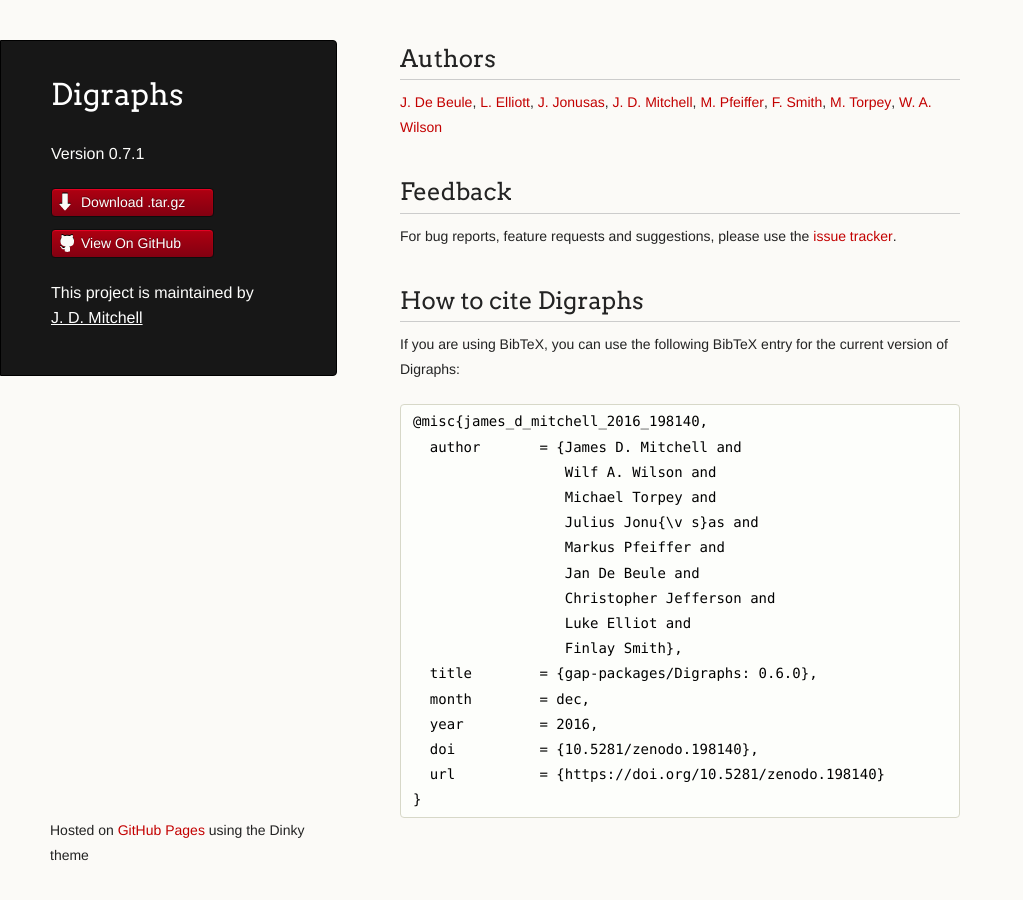
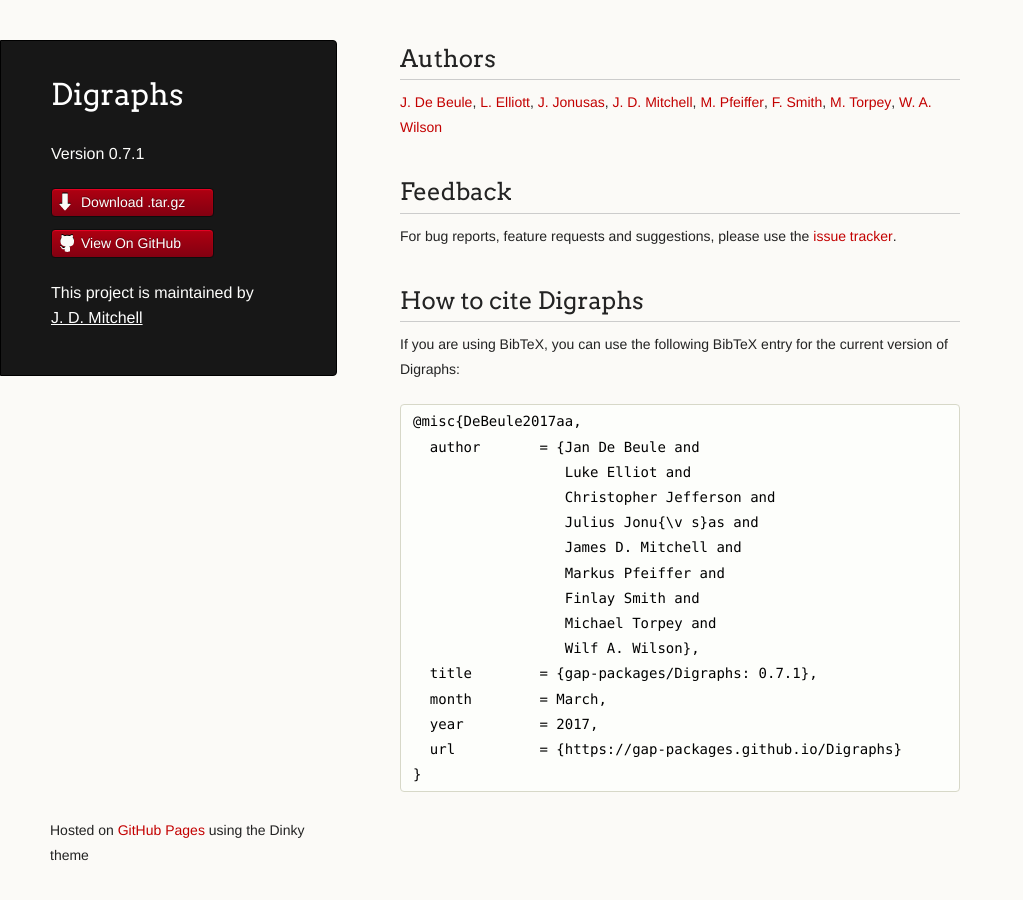
Before and after one commit to digraphs/Digraphs, a Jekyll site: the page built from index.md, in a window 1280 px wide and 900 px high, scrolled down 673 px. Shown: the whole window, without its empty margins (0-1023 px from the left). Built offline with Jekyll 4.4.1, drawn with Linux system fonts in a browser that asks for light colours; our own code applies the rules of GitHub Pages for plain Markdown files; after the commit the page ends 1547 px from its top, so only the background shows below that.

Commit message:
Update BibTex entry

```diff
--- a/index.md
+++ b/index.md
@@ -46,19 +46,18 @@
 If you are using BibTeX, you can use the following BibTeX entry for the current
 version of {{site.data.package.name}}:
 
-<pre style="white-space: pre-wrap;">@misc{james_d_mitchell_2016_198140,
-  author       = {James D. Mitchell and
-                  Wilf A. Wilson and
+<pre style="white-space: pre-wrap;">@misc{DeBeule2017aa,
+  author       = {Jan De Beule and
+                  Luke Elliot and
+                  Christopher Jefferson and
+                  Julius Jonu{\v s}as and
+                  James D. Mitchell and
+                  Markus Pfeiffer and
+                  Finlay Smith and
                   Michael Torpey and
-                  Julius Jonu{\v s}as and
-                  Markus Pfeiffer and
-                  Jan De Beule and
-                  Christopher Jefferson and
-                  Luke Elliot and
-                  Finlay Smith},
-  title        = {gap-packages/Digraphs: 0.6.0},
-  month        = dec,
-  year         = 2016,
-  doi          = {10.5281/zenodo.198140},
-  url          = {https://doi.org/10.5281/zenodo.198140}
+                  Wilf A. Wilson},
+  title        = {gap-packages/Digraphs: 0.7.1},
+  month        = March,
+  year         = 2017,
+  url          = {https://gap-packages.github.io/Digraphs}
 }</pre>
```
